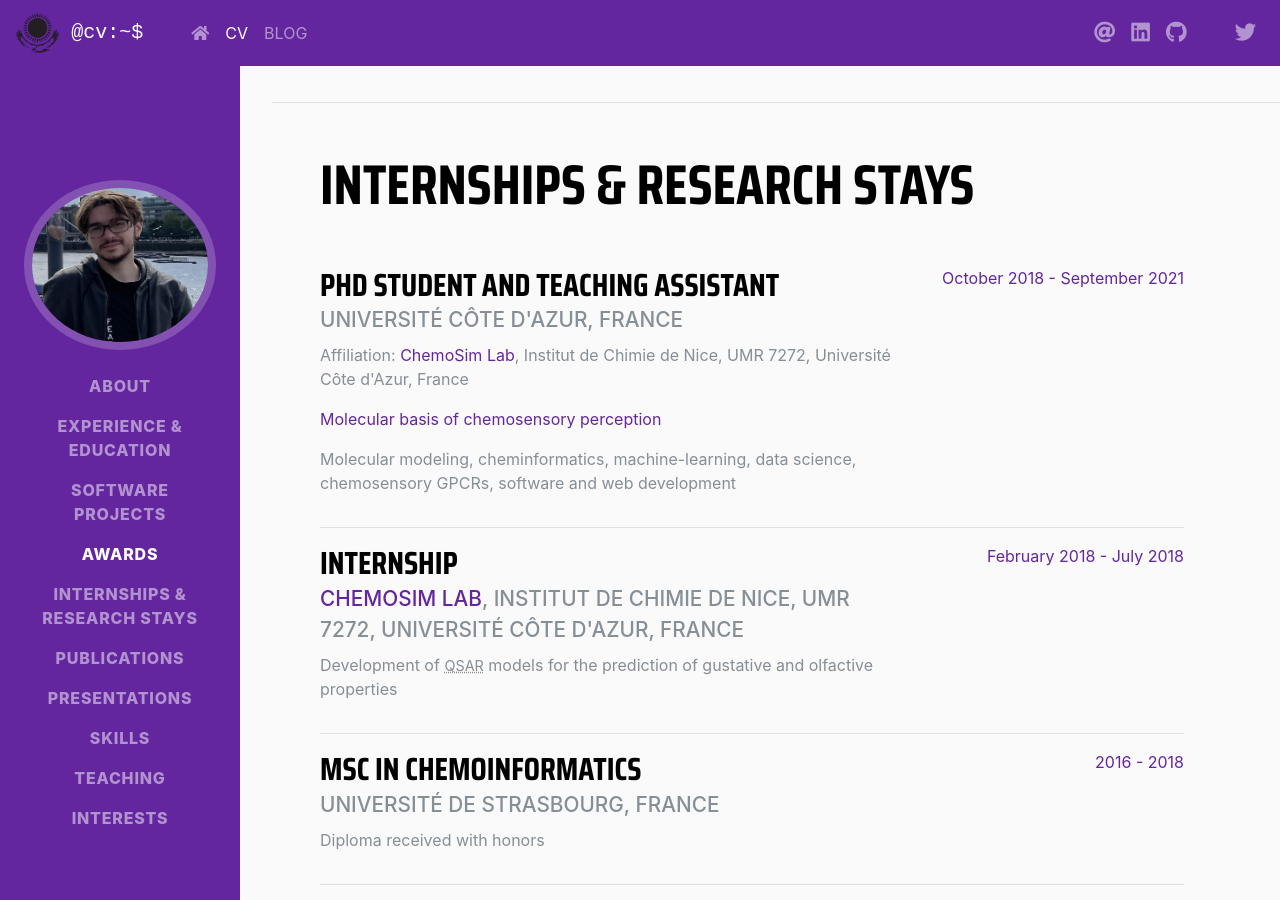
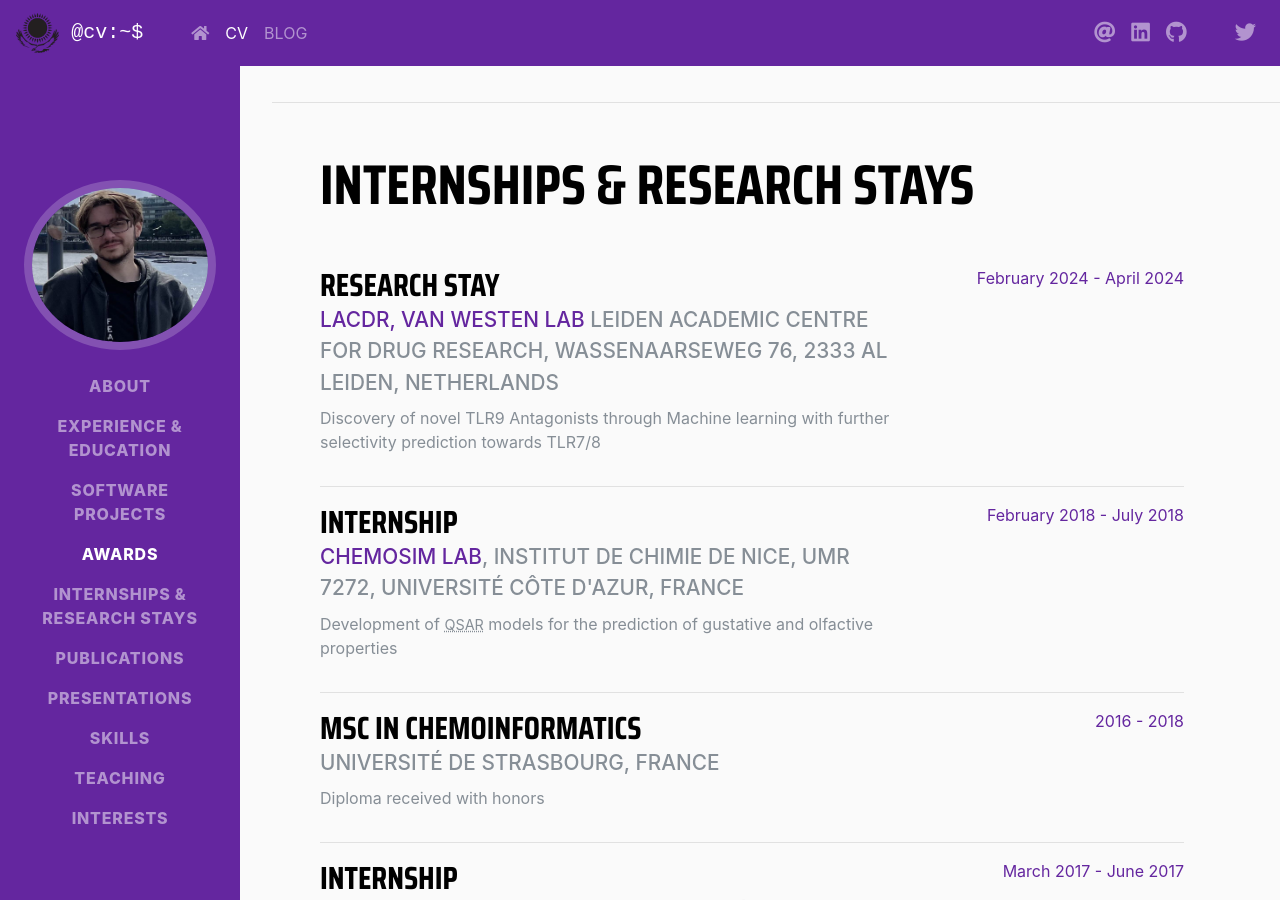
Before and after one commit to talagayev/talagayev.github.io, a Jekyll site: the page built from cv.html, in a window 1280 px wide and 900 px high, scrolled down 4579 px. Built offline with Jekyll 4.4.1, drawn with Linux system fonts in a browser that asks for light colours; nearby versions of some CDN libraries; some web fonts are replaced; a style sheet for code colours, icons or effects is not loaded.

Commit message:
Update cv.html

```diff
--- a/cv.html
+++ b/cv.html
@@ -225,15 +225,13 @@ permalink: /cv/
 
         <div class="resume-item d-flex flex-column flex-md-row justify-content-between">
           <div class="resume-content">
-            <h3 class="mb-0">PhD Student and Teaching Assistant</h3>
-            <div class="subheading text-uppercase mb-2">Université Côte d'Azur, France</div>
-            <p>Affiliation: <a href="https://lab.chemsensim.fr/index.php">ChemoSim Lab</a>, Institut de Chimie de Nice, UMR 7272,
-            Université Côte d'Azur, France</p>
-            <p><a href="https://www.theses.fr/2021COAZ4062">Molecular basis of chemosensory perception</a></p>
-            <p>Molecular modeling, cheminformatics, machine-learning, data science, chemosensory GPCRs, software and web development</p>
+            <h3 class="mb-0">Research Stay</h3>
+            <div class="subheading text-uppercase mb-2"><a href="https://www.universiteitleiden.nl/en/staffmembers/gerard-van-westen">LACDR, van Westen Lab</a> Leiden Academic Centre for Drug Research,
+             Wassenaarseweg 76, 2333 AL Leiden, Netherlands</div>
+            <p>Discovery of novel TLR9 Antagonists through Machine learning with further selectivity prediction towards TLR7/8</p>
           </div>
           <div class="resume-date text-md-right">
-            <span class="text-primary">October 2018 - September 2021</span>
+            <span class="text-primary">February 2024 - April 2024</span>
           </div>
         </div>
         <hr class="m-6">
```
